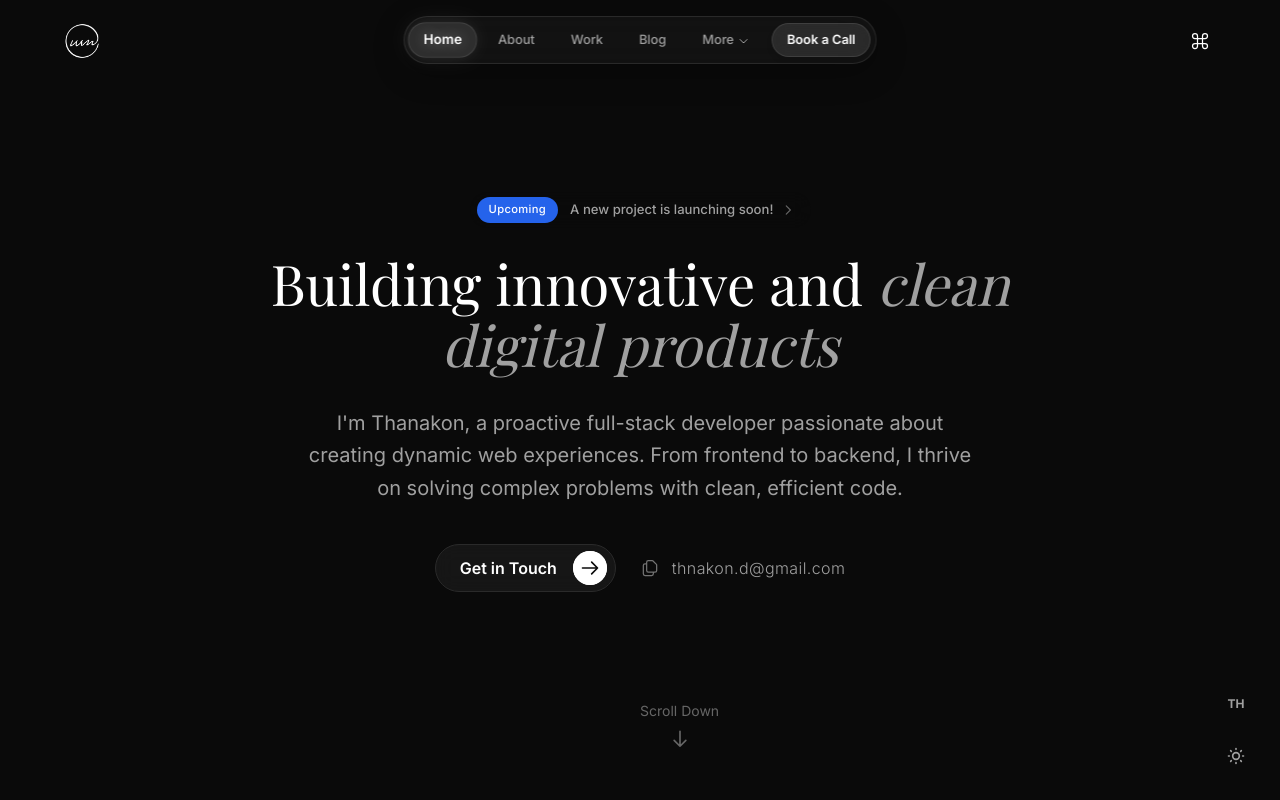
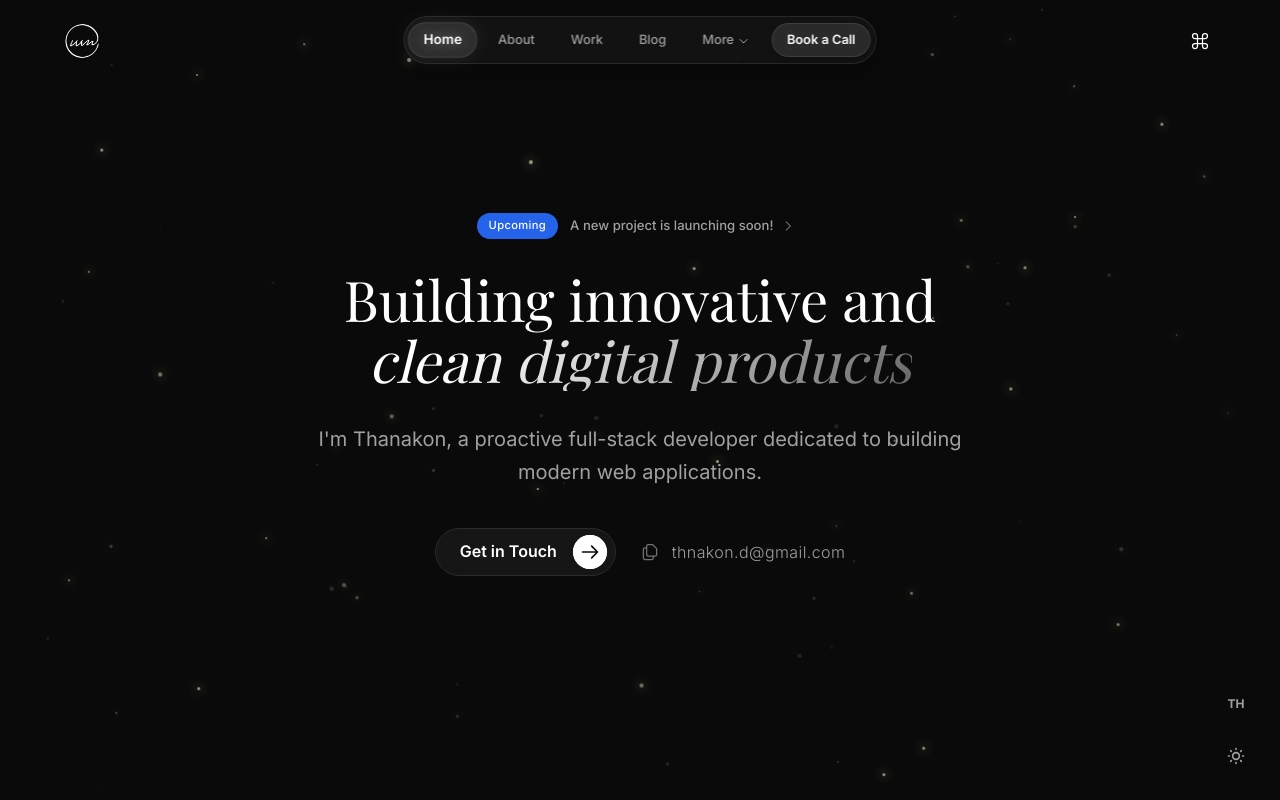
Before and after one commit to thnakon/my-portfolio, a Next.js app: page / in a window 1280 px wide. Shown: the top 800 px of the page. Built offline with nearby package versions, Linux system fonts and the light colour scheme; a web font is replaced by a local one.

Commit message:
feat: add dynamic firefly background and refine hero section UI

```diff
--- a/src/components/Hero.jsx
+++ b/src/components/Hero.jsx
@@ -1,8 +1,24 @@
-import { useState } from 'react';
+import { useState, useEffect } from 'react';
 
 export default function Hero({ t }) {
   const [copied, setCopied] = useState(false);
+  const [fireflies, setFireflies] = useState([]);
   const email = 'thnakon.d@gmail.com';
+
+  useEffect(() => {
+    const flies = Array.from({ length: 150 }).map((_, i) => ({
+      id: i,
+      left: `${Math.random() * 100}%`,
+      top: `${Math.random() * 100}%`,
+      size: `${1 + Math.random() * 3}px`,
+      duration: `${3 + Math.random() * 5}s`,
+      floatDuration: `${15 + Math.random() * 25}s`,
+      delay: `${Math.random() * 10}s`,
+      endX: `${(Math.random() - 0.5) * 300}px`,
+      endY: `${(Math.random() - 0.5) * 300}px`,
+    }));
+    setFireflies(flies);
+  }, []);
 
   const scrollToContact = () => {
     const element = document.getElementById('contact');
@@ -19,6 +35,28 @@ export default function Hero({ t }) {
 
   return (
     <section id="home" className="min-h-screen flex items-center justify-center text-center px-6 pt-16 pb-20 relative">
+      {/* Fireflies Background */}
+      <div className="firefly-container">
+        {fireflies.map((fly) => (
+          <div
+            key={fly.id}
+            className="firefly"
+            style={{
+              left: fly.left,
+              top: fly.top,
+              width: fly.size,
+              height: fly.size,
+              '--duration': fly.duration,
+              '--float-duration': fly.floatDuration,
+              '--delay': fly.delay,
+              '--end-x': fly.endX,
+              '--end-y': fly.endY,
+              animationDelay: `${fly.delay}, 0s`,
+            }}
+          />
+        ))}
+      </div>
+
       <div className="max-w-4xl mx-auto">
         {/* Announcement Badge */}
         <div className="hero-announcement group">
@@ -83,14 +121,6 @@ export default function Hero({ t }) {
           </button>
         </div>
       </div>
-
-      {/* Scroll Indicator */}
-      <div className="scroll-indicator absolute bottom-10 left-1/2 flex flex-col items-center gap-2 text-muted text-sm">
-        <span>{t.hero.scrollDown}</span>
-        <svg className="w-5 h-5" fill="none" stroke="currentColor" viewBox="0 0 24 24">
-          <path strokeLinecap="round" strokeLinejoin="round" strokeWidth={2} d="M19 14l-7 7m0 0l-7-7m7 7V3" />
-        </svg>
-      </div>
     </section>
   );
 }
--- a/src/styles/globals.css
+++ b/src/styles/globals.css
@@ -431,7 +431,11 @@ h1, h2, h3, h4, h5, h6 {
 
 .hero-headline em {
   font-style: italic;
-  color: var(--text-secondary);
+  background: linear-gradient(135deg, var(--text-primary) 20%, var(--text-muted) 100%);
+  -webkit-background-clip: text;
+  background-clip: text;
+  -webkit-text-fill-color: transparent;
+  display: inline-block;
 }
 
 /* Skill Card */
@@ -686,3 +690,39 @@ h1, h2, h3, h4, h5, h6 {
     max-width: 400px;
   }
 }
+
+/* Fireflies Background */
+.firefly-container {
+  position: absolute;
+  inset: 0;
+  overflow: hidden;
+  pointer-events: none;
+  z-index: -1;
+}
+
+.firefly {
+  position: absolute;
+  width: 3px;
+  height: 3px;
+  background: var(--text-primary);
+  border-radius: 50%;
+  opacity: 0;
+  filter: blur(0.5px);
+  box-shadow: 0 0 8px 1px rgba(0, 0, 0, 0.1);
+  animation: firefly-blink var(--duration) infinite alternate, firefly-float var(--float-duration) infinite linear;
+}
+
+[data-theme='dark'] .firefly {
+  background: #FFFACD;
+  box-shadow: 0 0 12px 2px rgba(255, 250, 205, 0.4);
+}
+
+@keyframes firefly-blink {
+  0%, 100% { opacity: 0.1; transform: scale(0.6); }
+  50% { opacity: 0.6; transform: scale(1.1); }
+}
+
+@keyframes firefly-float {
+  0% { transform: translate(0, 0); }
+  100% { transform: translate(var(--end-x), var(--end-y)); }
+}
```
Also changed, not shown: src/lib/translations.js.
